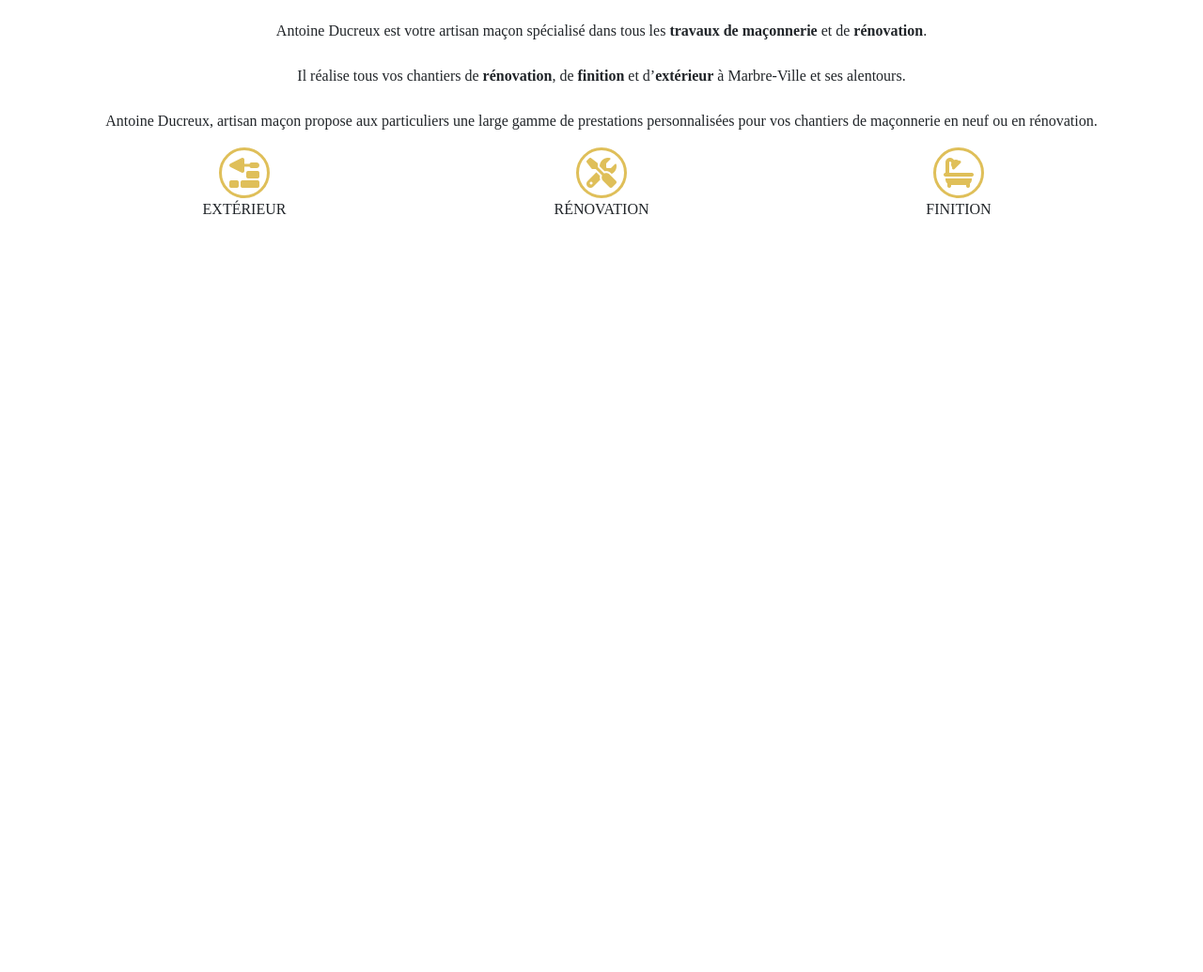
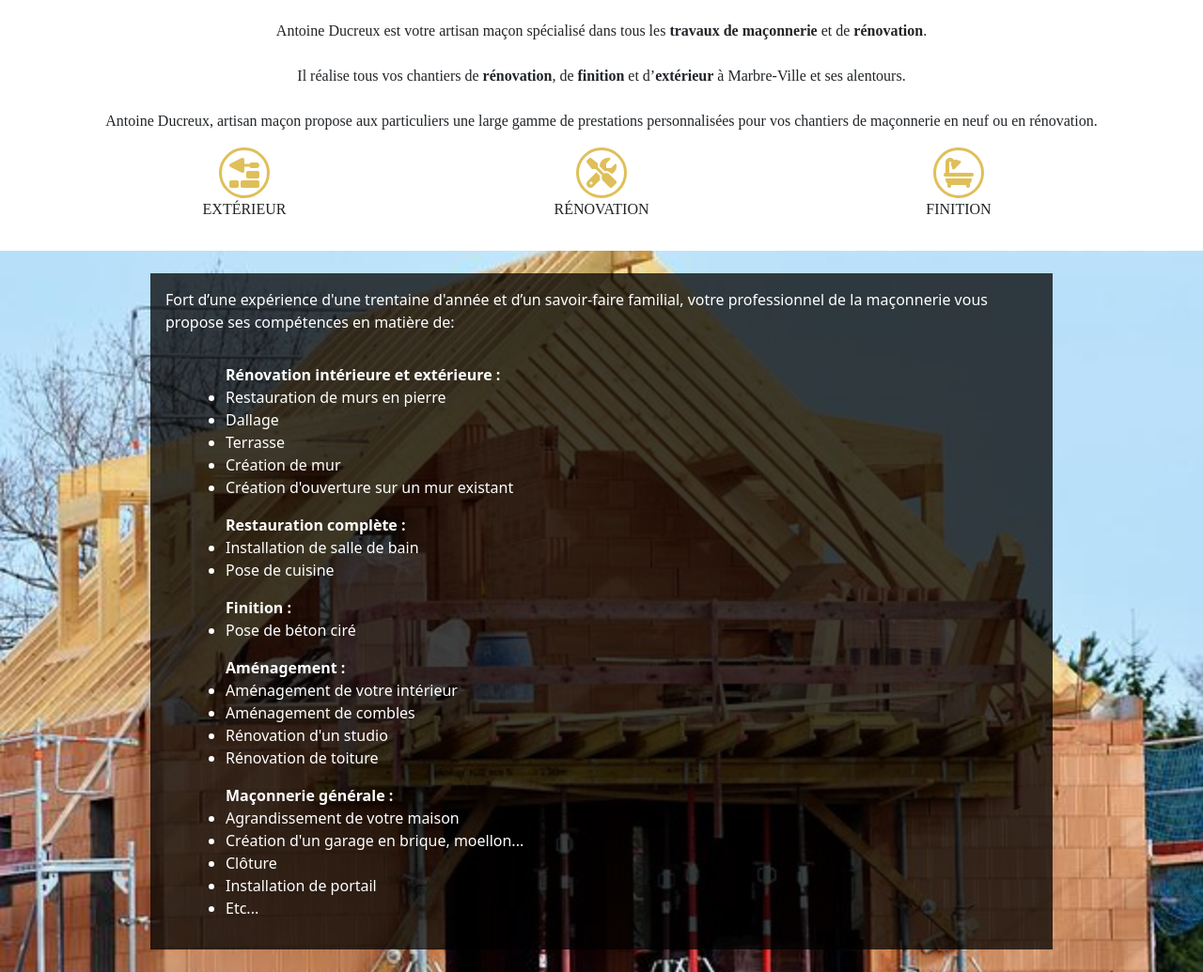
Before and after one commit to Aurelie1201/site-artisan, a website: page index.html in a window 1280 px wide. Shown: the part 713-1748 px from the top of the page at 94% size. Before the commit the page ends 964 px from the top, so only its background shows below. Drawn offline with Linux system fonts and the light colour scheme.

Commit message:
section experiences

```diff
--- a/index.html
+++ b/index.html
@@ -68,7 +68,7 @@
             </div>
         </section>
 
-        <section class="section_presentation-text mx-3 pt-3">
+        <section class="section_presentation-text mx-3 pt-3 pb-3">
             <h1 class="text-center name">Antoine Ducreux, votre artisan maçon à Marbre-Ville</h1>
             <p class="text-center pt-3">
                 Antoine Ducreux est votre artisan maçon spécialisé dans tous les <strong>travaux de maçonnerie</strong> et de <strong>rénovation</strong>.<br/><br/>
@@ -92,6 +92,43 @@
                 </div>
             </div>
         </section>
+        <section class="experiences py-4">
+            <div class="m-auto w-75 pb-3 text-white backtrans">
+                <p class="p-3">Fort d’une expérience d'une trentaine d'année et d’un savoir-faire familial, votre professionnel de la maçonnerie vous propose ses compétences en matière de:</p>
+                <ul class="ms-5">
+                    <strong>Rénovation intérieure et extérieure :</strong>
+                    <li>Restauration de murs en pierre</li>
+                    <li>Dallage</li>
+                    <li>Terrasse</li>
+                    <li>Création de mur</li>
+                    <li>Création d'ouverture sur un mur existant</li>
+                </ul>
+                <ul class="ms-5">
+                    <strong>Restauration complète :</strong>
+                    <li>Installation de salle de bain</li>
+                    <li>Pose de cuisine</li>
+                </ul>
+                <ul class="ms-5">
+                    <strong>Finition :</strong><br/>
+                    <li>Pose de béton ciré</li>
+                </ul>
+                <ul class="ms-5">
+                    <strong>Aménagement :</strong>
+                    <li>Aménagement de votre intérieur</li>
+                    <li>Aménagement de combles</li>
+                    <li>Rénovation d'un studio</li>
+                    <li>Rénovation de toiture</li>
+                </ul>
+                <ul class="ms-5">
+                    <strong>Maçonnerie générale :</strong>
+                    <li>Agrandissement de votre maison</li>
+                    <li>Création d'un garage en brique, moellon...</li>
+                    <li>Clôture</li>
+                    <li>Installation de portail</li>
+                    <li>Etc...</li>
+                </ul>
+            </div>
+        </section>
     </main>
 
     <!-- Bootstrap JS Bundle -->
--- a/sass/main.scss
+++ b/sass/main.scss
@@ -4,3 +4,4 @@
 @import "./layouts/header";
 
 @import "./pages/presentation";
+@import "./pages/experiences";
--- /dev/null
+++ b/sass/pages/_experiences.scss
@@ -0,0 +1,8 @@
+.experiences{
+    background: center url("../images/construction-maison.jpg");
+    background-size: cover;
+    background-repeat: no-repeat;
+    & .backtrans{
+        background-color: rgb(0,0,0,0.75);
+    }
+}
```
Also changed, not shown: css/style.css, images/construction-maison.jpg (added), 1 other file.
